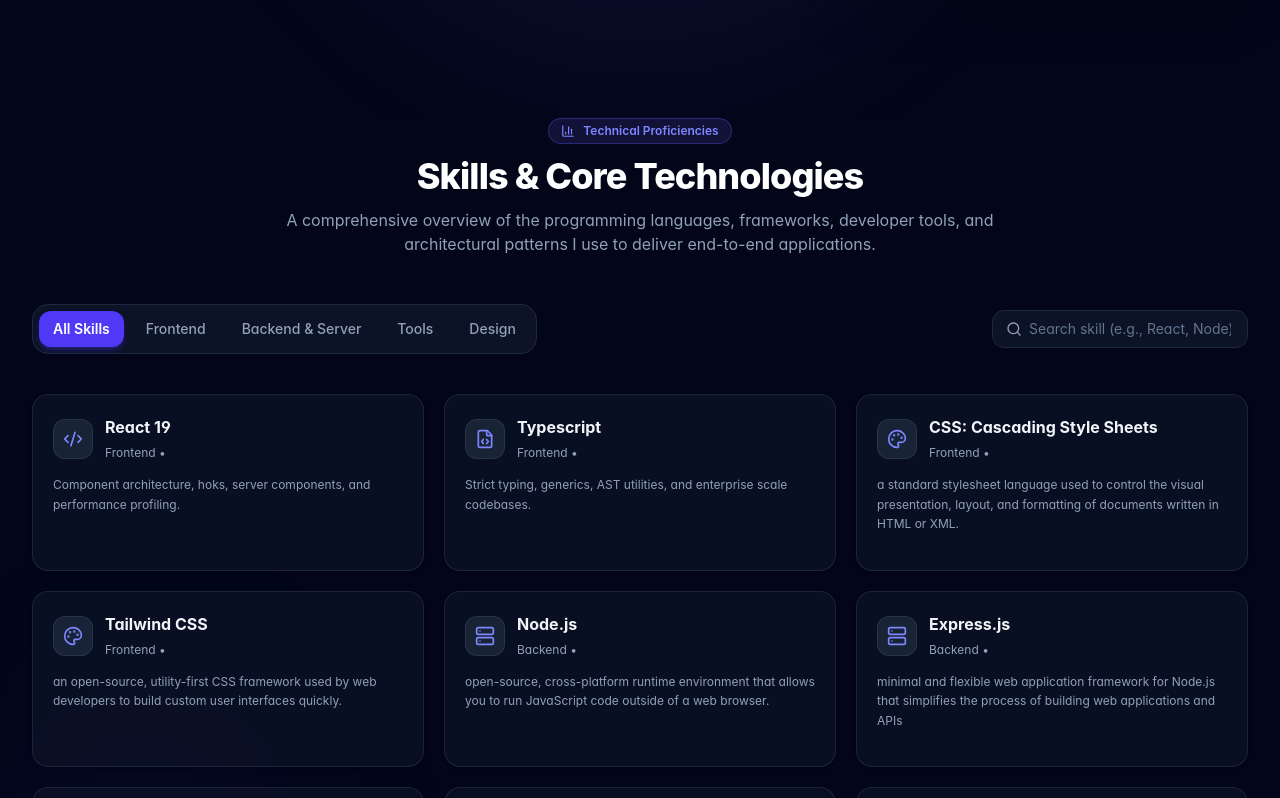
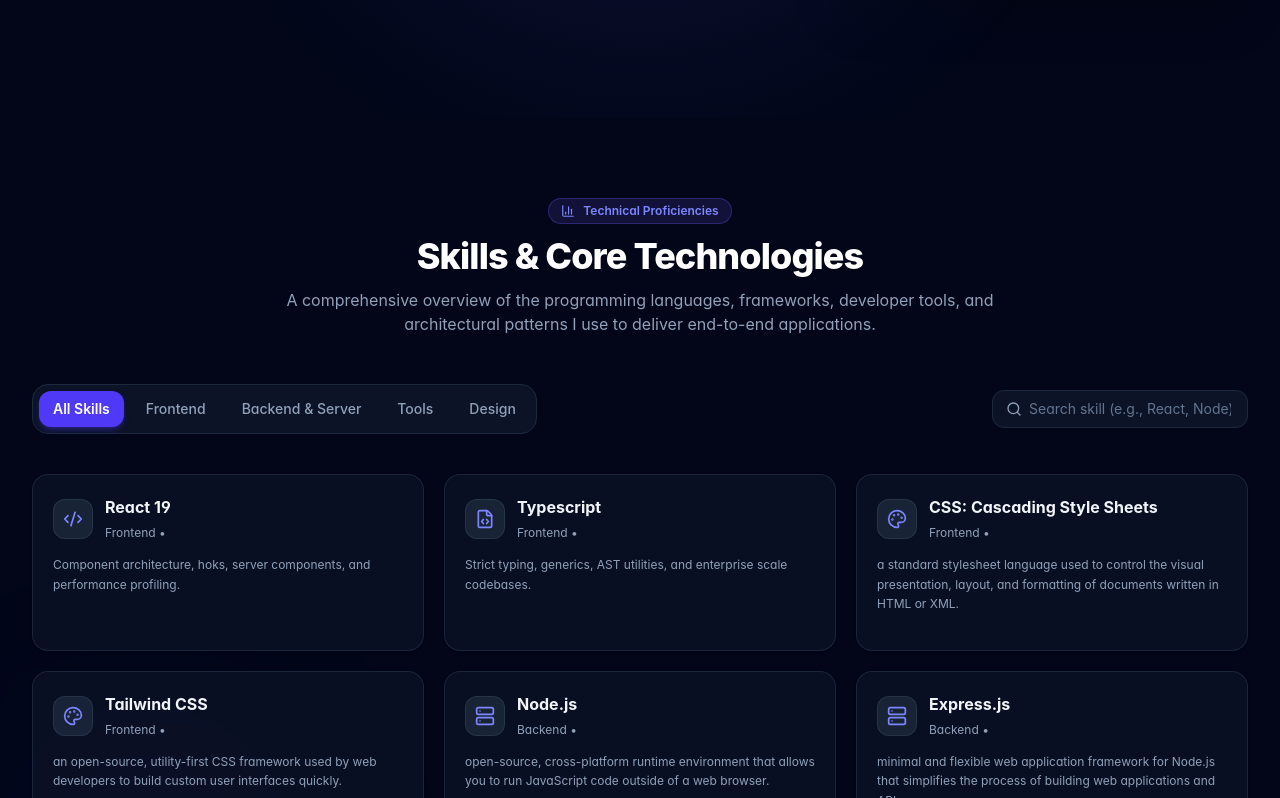
Before and after one commit to rubengitdev/my-portfolio, a React (Vite) app: page / in a window 1280 px wide. Shown: the part 682-1480 px from the top of the page. Built offline with nearby package versions, Linux system fonts and the light colour scheme.

Commit message:
Refactor: Update padding to use vertical padding instead of bottom padding

```diff
--- a/src/components/Skills.tsx
+++ b/src/components/Skills.tsx
@@ -101,7 +101,7 @@
     };
 
     return (
-        <section id="skills" className="relative pb-30">
+        <section id="skills" className="relative py-20">
             {/* Background glow */}
             <div className="absolute top-1/2 left-0 w-72 h-72 bg-indigo-600/5 blur-[100px] rounded-full pointer-events-none" />
 
```
